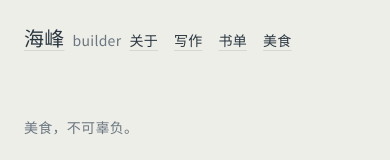
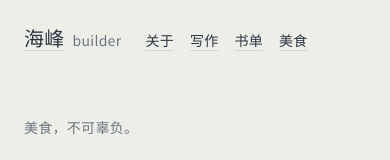
Before and after one commit to kuoouk/personal-site, a Next.js app: page /food in a window 390 px wide. Shown: the top 160 px of the page. Built offline with nearby package versions, Linux system fonts and the light colour scheme.

Commit message:
change mobile navigation gap

```diff
--- a/app/layout.tsx
+++ b/app/layout.tsx
@@ -44,7 +44,8 @@ export default function RootLayout({
             style={{ borderColor: "var(--color-line)" }}
           >
             <div className="md:sticky md:top-16">
-              <div className="flex flex-wrap items-baseline gap-x-2 gap-y-2 md:block">
+            <div className="flex flex-wrap items-baseline gap-x-6 gap-y-3 md:block">
+  <div className="flex items-baseline gap-x-2 md:block">
     <Link href="/" className="no-underline">
       <h1 className="text-xl" style={{ fontWeight: 500 }}>
         海峰
@@ -53,6 +54,7 @@ export default function RootLayout({
     <p className="text-sm md:mt-1 md:mb-8" style={{ color: "var(--color-ink-muted)" }}>
       builder
     </p>
+  </div>
   <nav>
     <ul className="flex flex-wrap gap-x-4 gap-y-2 md:flex-col md:gap-x-0 md:gap-y-3 text-sm">
       {navLinks.map((l) => (
```
Lines whose indentation alone changed are shown as unchanged.
